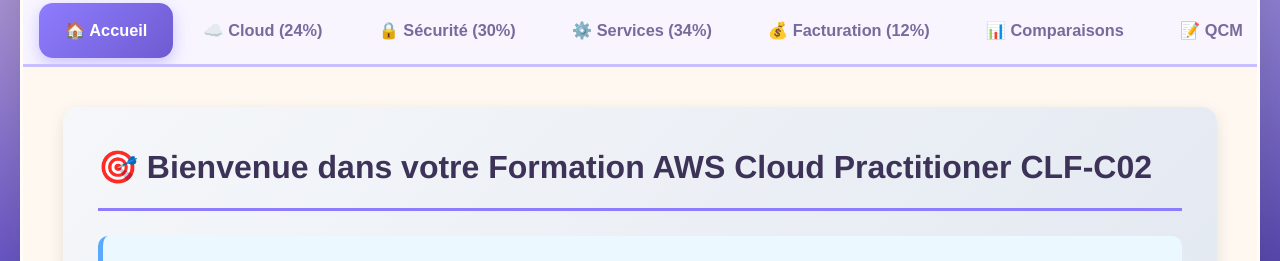
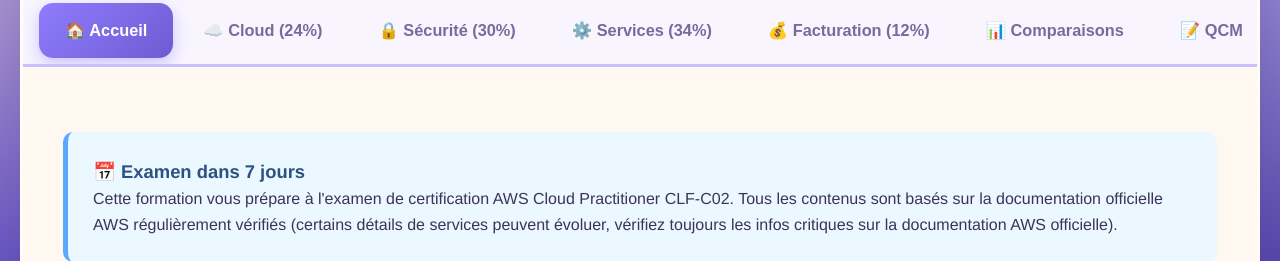
Before and after one commit to captain-francis018/aws-exam, a plain HTML site: page index.html in a window 1280 px wide. Shown: the part 378-639 px from the top of the page. Drawn offline with nearby package versions, Linux system fonts and the light colour scheme.

Commit message:
fix index.html

```diff
--- a/index.html
+++ b/index.html
@@ -33,9 +33,7 @@
 
         <div class="content" id="mainContent">
             <div id="contentArea">
-<div class="tab-section" id="section-accueil" style="">
-        <div class="module-card">
-            <h2>🎯 Bienvenue dans votre Formation AWS Cloud Practitioner CLF-C02</h2>
+<div class="tab-section" id="section-accueil">
 
             <div class="info-box">
                 <strong>📅 Examen dans 7 jours</strong>
```
